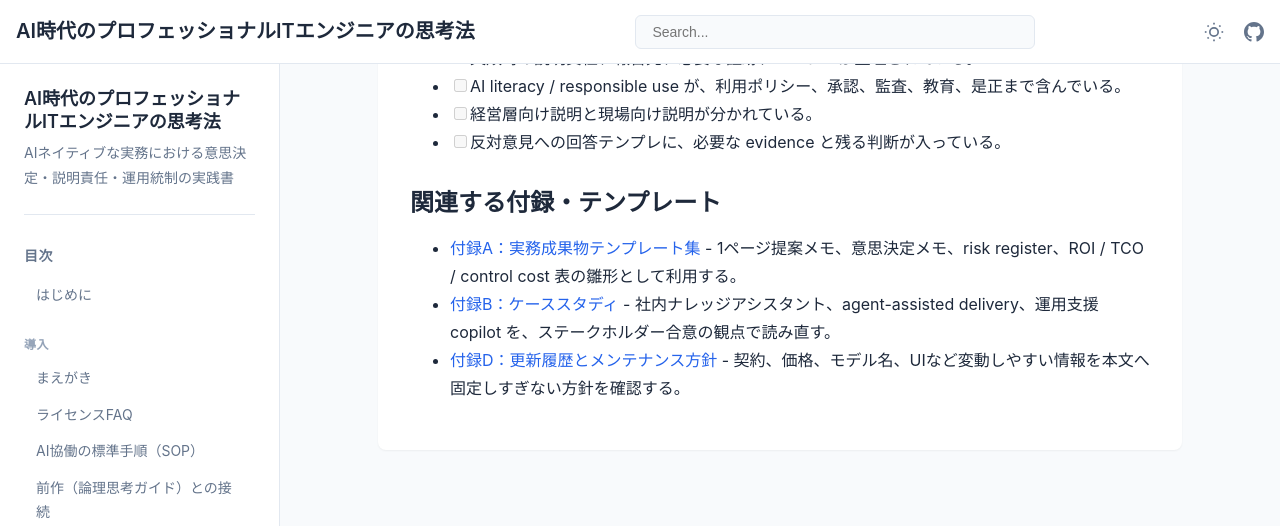
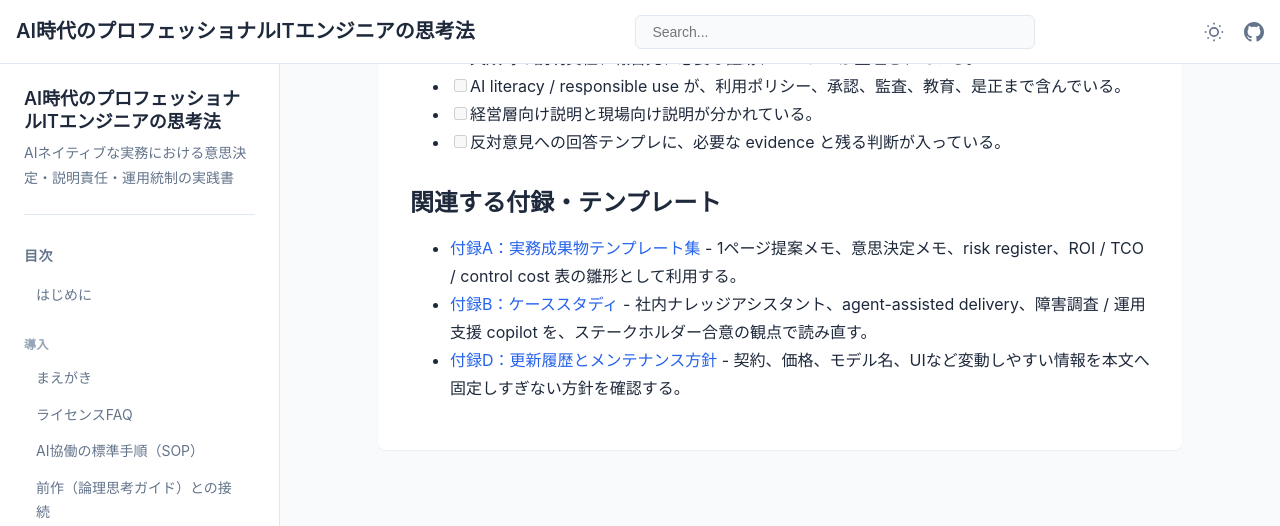
Before and after one commit to itdojp/ai-era-engineers-mind-book, a Jekyll site: the page built from docs/chapters/chapter-05/index.md, in a window 1280 px wide and 900 px high, scrolled down 24684 px, cut to the strip 0-526 px from the top of the window. Built offline with Jekyll 4.4.1, drawn with Linux system fonts in a browser that asks for light colours.

Commit message:
docs: align appendix b case names

```diff
--- a/docs/chapters/chapter-05/index.md
+++ b/docs/chapters/chapter-05/index.md
@@ -621,5 +621,5 @@ AI時代のステークホルダーマネジメントは、技術説明から投
 ### 関連する付録・テンプレート
 
 - [付録A：実務成果物テンプレート集](../../appendices/templates/) - 1ページ提案メモ、意思決定メモ、risk register、ROI / TCO / control cost 表の雛形として利用する。
-- [付録B：ケーススタディ](../../appendices/case-studies/) - 社内ナレッジアシスタント、agent-assisted delivery、運用支援 copilot を、ステークホルダー合意の観点で読み直す。
+- [付録B：ケーススタディ](../../appendices/case-studies/) - 社内ナレッジアシスタント、agent-assisted delivery、障害調査 / 運用支援 copilot を、ステークホルダー合意の観点で読み直す。
 - [付録D：更新履歴とメンテナンス方針](../../appendices/update-notes/) - 契約、価格、モデル名、UIなど変動しやすい情報を本文へ固定しすぎない方針を確認する。
```
Also changed, not shown: docs/README.md.
